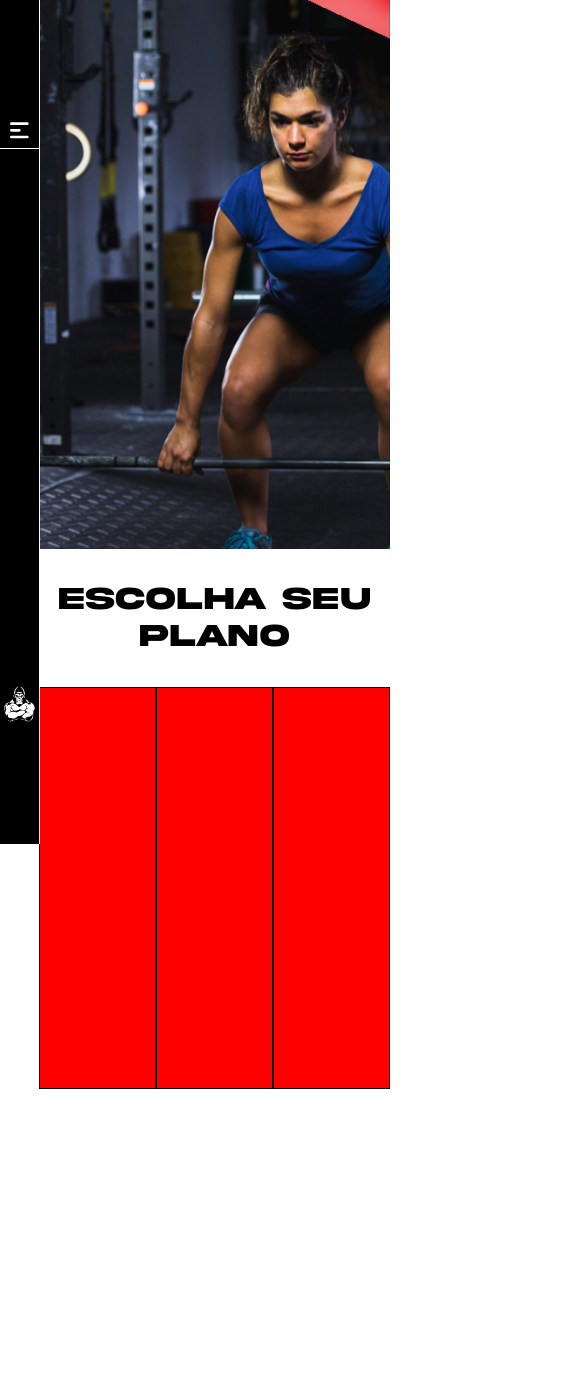
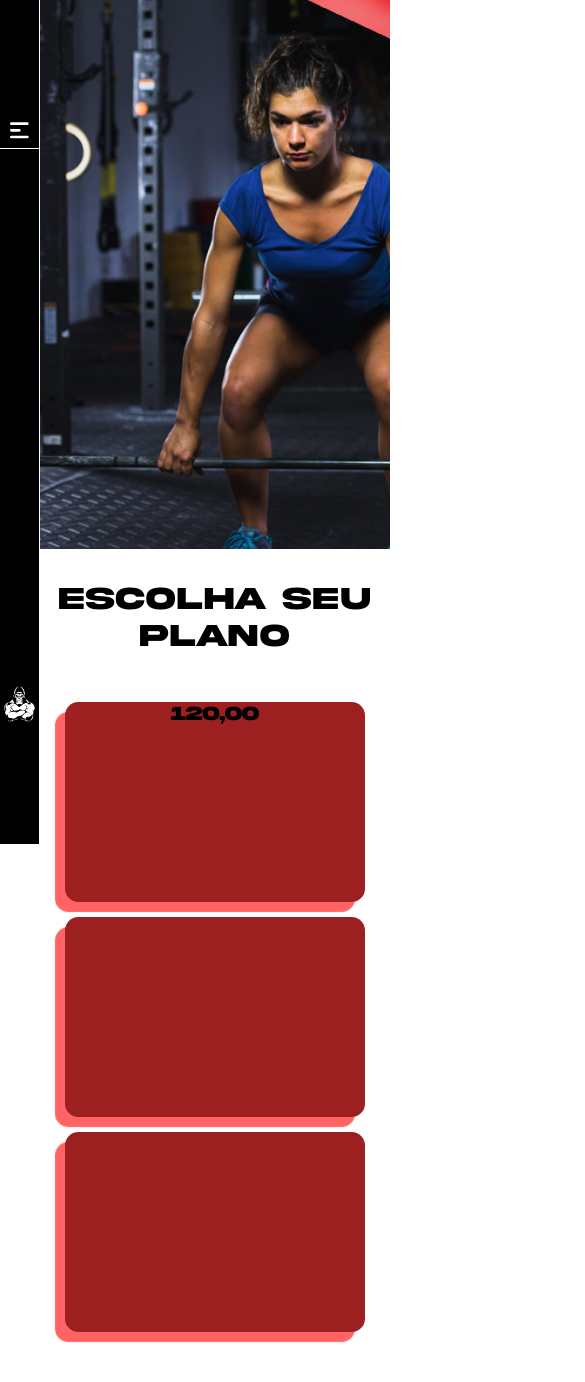
Before and after one commit to GuiFxFarias/ArenaCF, a React (Create React App) app in the folder arena/: page / in a window 390 px wide. Shown: the top 1382 px of the page, 585 px wide, since content can reach past the window. Built offline with nearby package versions, Linux system fonts and the light colour scheme.

Commit message:
SAVE PLANES

```diff
--- a/arena/src/components/layout/NavCss.css
+++ b/arena/src/components/layout/NavCss.css
@@ -60,6 +60,7 @@ img {
     color: red;
     background-color: black;
     border-right: 1px solid white;
+    position: fixed;
 
     width: 10vw;
     display: flex;
--- a/arena/src/components/pages/HomePage.jsx
+++ b/arena/src/components/pages/HomePage.jsx
@@ -6,13 +6,19 @@ function HomePage() {
   return (
     <>
       <div className="contentHomePage">
-        <div className="image animate__animated animate__slideInLeft"></div>
+        <div className="image"></div>
         <div className="choicePlanes">
           <h1>Escolha seu plano</h1>
           <section className="planes">
-            <div className="planesPay animate__animated animate__delay-1s animate__backInLeft"></div>
-            <div className="planesPay animate__animated animate__backInDown animate__delay-1s"></div>
-            <div className="planesPay animate__animated animate__backInRight animate__delay-1s"></div>
+            <div className="planesPay animate__animated animate__delay-1s animate__backInLeft">
+                <h1 className="price">120,00</h1>
+            </div>
+            <div className="planesPay animate__animated animate__backInDown animate__delay-1s">
+
+            </div>
+            <div className="planesPay animate__animated animate__backInRight animate__delay-1s">
+
+            </div>
           </section>
         </div>
       </div>
--- a/arena/src/components/pages/HomePageCss.css
+++ b/arena/src/components/pages/HomePageCss.css
@@ -38,9 +38,40 @@ h1 {
 }
 
 .planesPay {
-  background-color: red;
-
+  background-color: rgb(156, 32, 32);
+  border-radius: 1em;
   width: 300px;
   height: 400px;
-  border: 1px solid black;
+  box-shadow: -10px 10px 1px rgba(255, 0, 0, 0.61);
+  transition: 0.7s;
 }
+
+@media screen and (max-width: 1050px) {
+  .planesPay {
+    width: 200px;
+    height: 300px;
+    font-size: 10pt;
+  }
+}
+
+@media screen and (max-width: 900px) {
+  .planesPay {
+    width: 200px;
+    height: 300px;
+    font-size: 10pt;
+  }
+}
+
+@media screen and (max-width: 765px) {
+  .planes {
+    display: flex;
+    flex-direction: column;
+    align-items: center;
+  }
+
+  .planesPay {
+    margin-top: 15px;
+    width: 300px;
+    height: 200px;
+  }
+}
```
Also changed, not shown: arena/src/assets/crossfit-funciona.jpg (added), arena/src/assets/crossfitImage.jpg (added).
